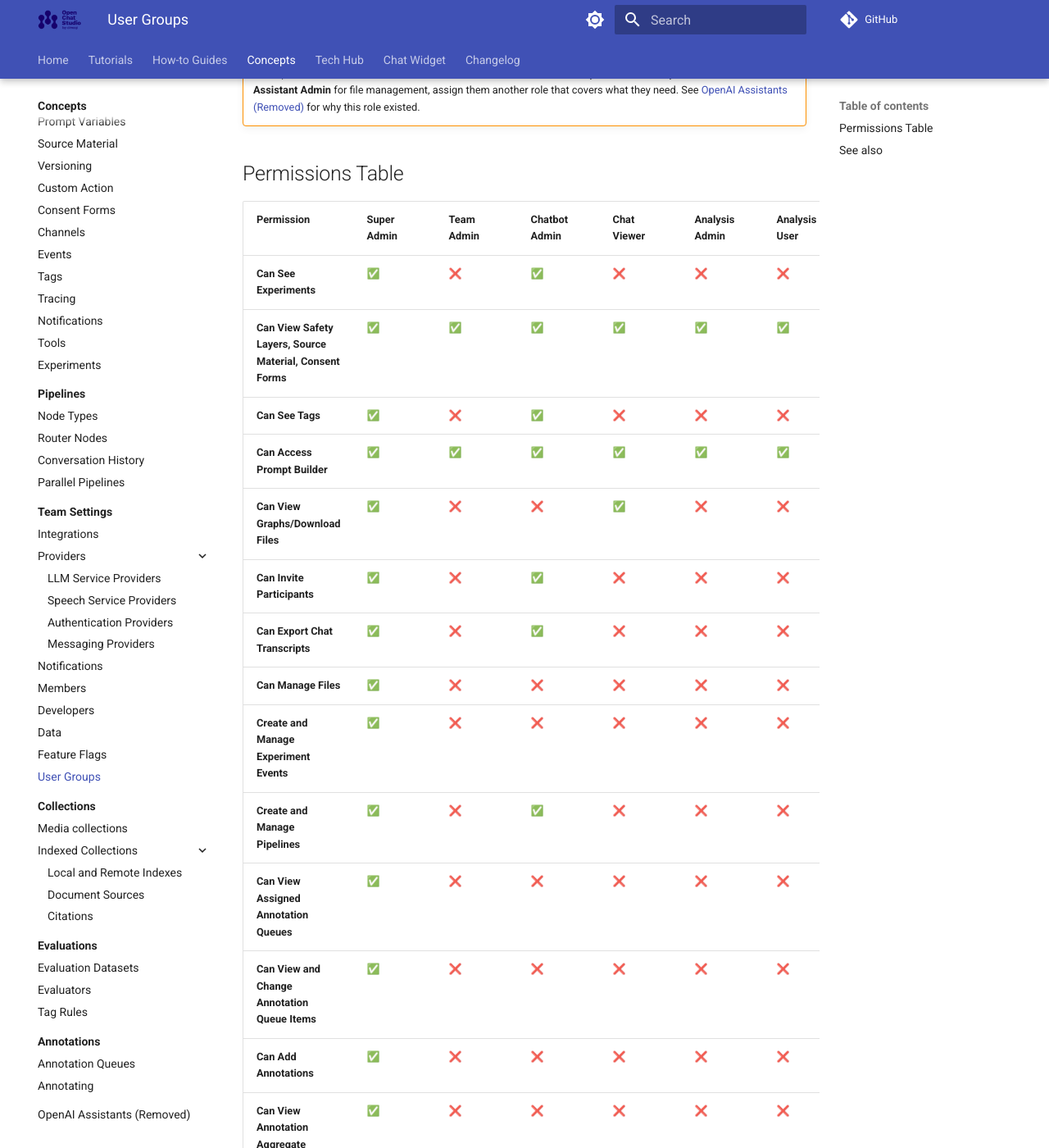
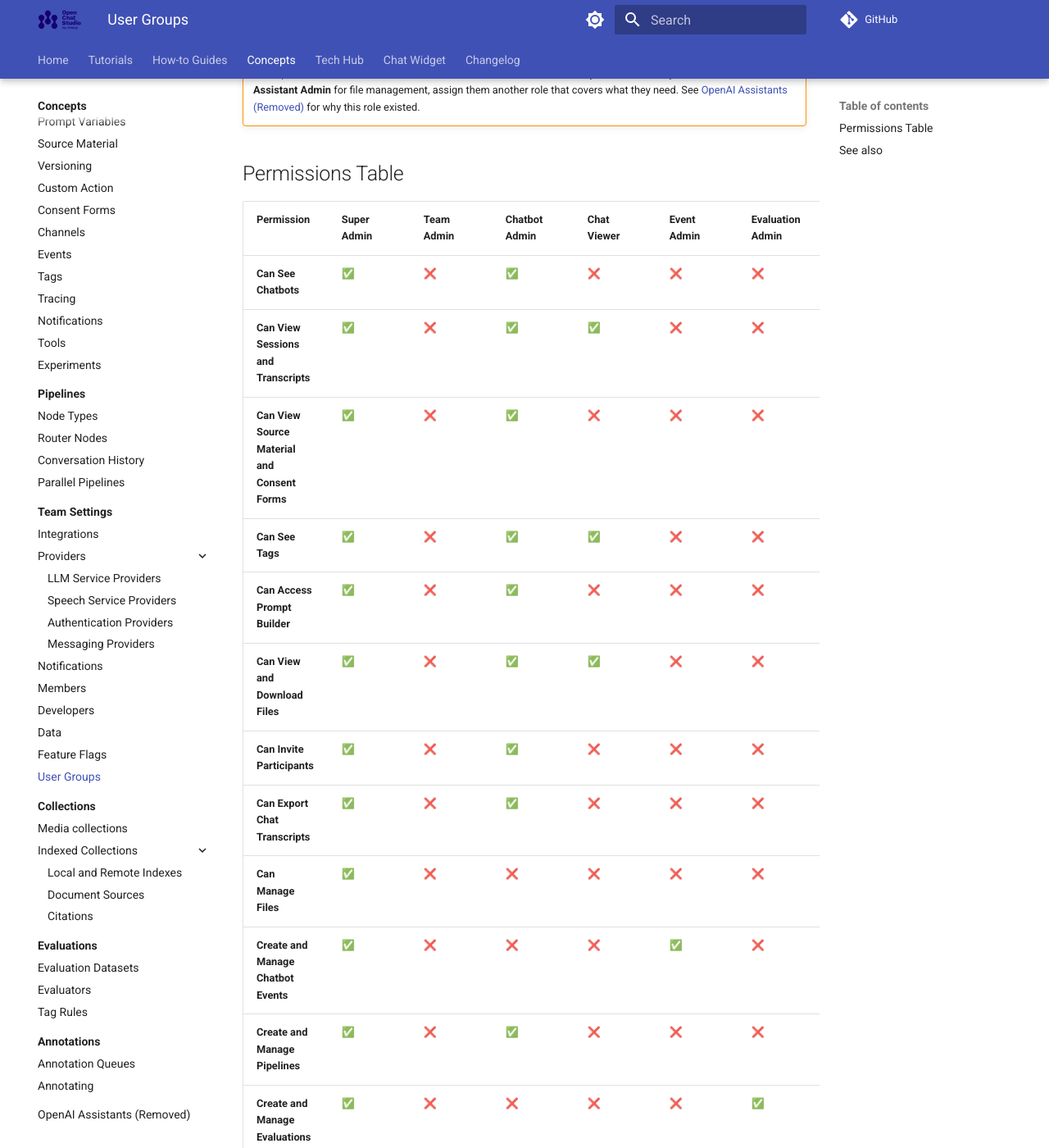
Before and after one commit to dimagi/open-chat-studio-docs, an MkDocs documentation site: the page built from docs/concepts/team/groups.md, in a window 1280 px wide and 1400 px high, scrolled down 336 px. Shown: the whole window at 82% size. Built offline with MkDocs 1.6.1 and Material for MkDocs 9.7.7, drawn with Linux system fonts in a browser that asks for light colours; a script that is not in the unit is left out; comment, search, counter and statistics services are not loaded; some of the changed text lies outside the part shown.

Commit message:
docs: rebuild the groups permissions table from the current roles

```diff
--- a/docs/concepts/team/groups.md
+++ b/docs/concepts/team/groups.md
@@ -13,28 +13,36 @@ Users can be put in one or multiple groups.
 
 ## Permissions Table
 
-| Permission                                       | Super Admin         | Team Admin | Chatbot Admin    | Chat Viewer | Analysis Admin | Analysis User | Event Admin | Annotation Reviewer |
-|-------------------------------------------------|--------------------|------------|-----------------|-------------|---------------|--------------|-------------|---------------------|
-| **Can See Experiments**                         | ✅                 | ❌         | ✅              | ❌          | ❌            | ❌           | ❌          | ❌                  |
-| **Can View Safety Layers, Source Material, Consent Forms** | ✅ | ✅ | ✅ | ✅ | ✅ | ✅ | ✅ | ❌ |
-| **Can See Tags**                                 | ✅                 | ❌         | ✅              | ❌          | ❌            | ❌           | ❌          | ❌                  |
-| **Can Access Prompt Builder**                   | ✅                 | ✅         | ✅              | ✅          | ✅            | ✅           | ✅          | ❌                  |
-| **Can View Graphs/Download Files**              | ✅                 | ❌         | ❌              | ✅          | ❌            | ❌           | ❌          | ❌                  |
-| **Can Invite Participants**                     | ✅                 | ❌         | ✅              | ❌          | ❌            | ❌           | ❌          | ❌                  |
-| **Can Export Chat Transcripts**                 | ✅                 | ❌         | ✅              | ❌          | ❌            | ❌           | ❌          | ❌                  |
-| **Can Manage Files**                            | ✅                 | ❌         | ❌              | ❌          | ❌            | ❌           | ❌          | ❌                  |
-| **Create and Manage Experiment Events**         | ✅                 | ❌         | ❌              | ❌          | ❌            | ❌           | ✅          | ❌                  |
-| **Create and Manage Pipelines**                 | ✅                 | ❌         | ✅              | ❌          | ❌            | ❌           | ❌          | ❌                  |
-| **Can View Assigned Annotation Queues**         | ✅                 | ❌         | ❌              | ❌          | ❌            | ❌           | ❌          | ✅                  |
-| **Can View and Change Annotation Queue Items**  | ✅                 | ❌         | ❌              | ❌          | ❌            | ❌           | ❌          | ✅                  |
-| **Can Add Annotations**                         | ✅                 | ❌         | ❌              | ❌          | ❌            | ❌           | ❌          | ✅                  |
-| **Can View Annotation Aggregate Results**       | ✅                 | ❌         | ❌              | ❌          | ❌            | ❌           | ❌          | ✅                  |
-| **Can Manage Annotation Queues**                | ✅                 | ❌         | ❌              | ❌          | ❌            | ❌           | ❌          | ❌                  |
-| **Additional Notes**                         | **Full Access, Default Role** | - | - | **View-only access to files** | - | - | - | **Annotation queues only; cannot manage queues, add sessions, export results, or access other app areas** |
+| Permission | Super Admin | Team Admin | Chatbot Admin | Chat Viewer | Event Admin | Evaluation Admin | Annotation Reviewer |
+|---|---|---|---|---|---|---|---|
+| **Can See Chatbots** | ✅ | ❌ | ✅ | ❌ | ❌ | ❌ | ❌ |
+| **Can View Sessions and Transcripts** | ✅ | ❌ | ✅ | ✅ | ❌ | ❌ | ✅ |
+| **Can View Source Material and Consent Forms** | ✅ | ❌ | ✅ | ❌ | ❌ | ❌ | ❌ |
+| **Can See Tags** | ✅ | ❌ | ✅ | ✅ | ❌ | ❌ | ✅ |
+| **Can Access Prompt Builder** | ✅ | ❌ | ✅ | ❌ | ❌ | ❌ | ❌ |
+| **Can View and Download Files** | ✅ | ❌ | ✅ | ✅ | ❌ | ❌ | ✅ |
+| **Can Invite Participants** | ✅ | ❌ | ✅ | ❌ | ❌ | ❌ | ❌ |
+| **Can Export Chat Transcripts** | ✅ | ❌ | ✅ | ❌ | ❌ | ❌ | ❌ |
+| **Can Manage Files** | ✅ | ❌ | ❌ | ❌ | ❌ | ❌ | ❌ |
+| **Create and Manage Chatbot Events** | ✅ | ❌ | ❌ | ❌ | ✅ | ❌ | ❌ |
+| **Create and Manage Pipelines** | ✅ | ❌ | ✅ | ❌ | ❌ | ❌ | ❌ |
+| **Create and Manage Evaluations** | ✅ | ❌ | ❌ | ❌ | ❌ | ✅ | ❌ |
+| **Can View Assigned Annotation Queues** | ✅ | ❌ | ✅ | ❌ | ❌ | ❌ | ✅ |
+| **Can View and Change Annotation Queue Items** | ✅ | ❌ | ✅ | ❌ | ❌ | ❌ | ✅ |
+| **Can Add Annotations** | ✅ | ❌ | ✅ | ❌ | ❌ | ❌ | ✅ |
+| **Can View Annotation Aggregate Results** | ✅ | ❌ | ✅ | ❌ | ❌ | ❌ | ✅ |
+| **Can Manage Annotation Queues** | ✅ | ❌ | ✅ | ❌ | ❌ | ❌ | ❌ |
+| **Manage Team Members and Settings** | ✅ | ✅ | ❌ | ❌ | ❌ | ❌ | ❌ |
+| **Manage Custom Actions** | ✅ | ✅ | ❌ | ❌ | ❌ | ❌ | ❌ |
+| **Manage Service Providers** | ✅ | ✅ | ❌ | ❌ | ❌ | ❌ | ❌ |
+| **Manage OAuth Applications and Notification Channels** | ✅ | ✅ | ❌ | ❌ | ❌ | ❌ | ❌ |
+| **Additional Notes** | **Full Access, Default Role** | - | - | **View-only access to sessions and files** | - | - | **Annotation queues plus Chat Viewer access; cannot manage queues, add sessions, or export results** |
 
 **Can Manage Files** covers adding, changing, and deleting files — for example, in [collections](../collections/index.md) — and only **Super Admin** grants it.
 A role with view-only file access, such as **Chat Viewer**, can see and download files but not add, change, or delete them.
+Every team member can open the dashboard.
 
 ## See also
+
 - [Members & access](members.md)
 - [Team Settings](index.md)
```
